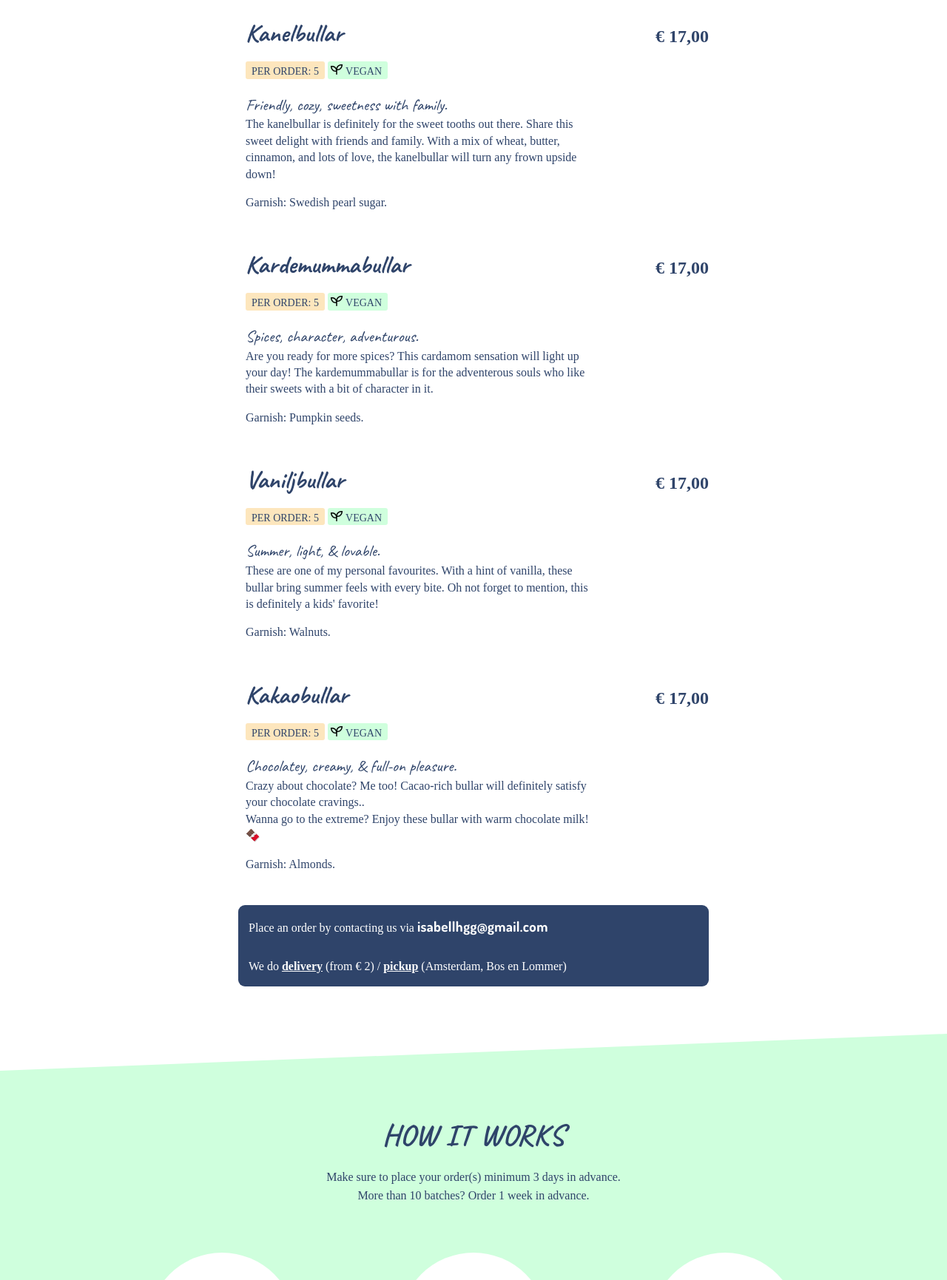
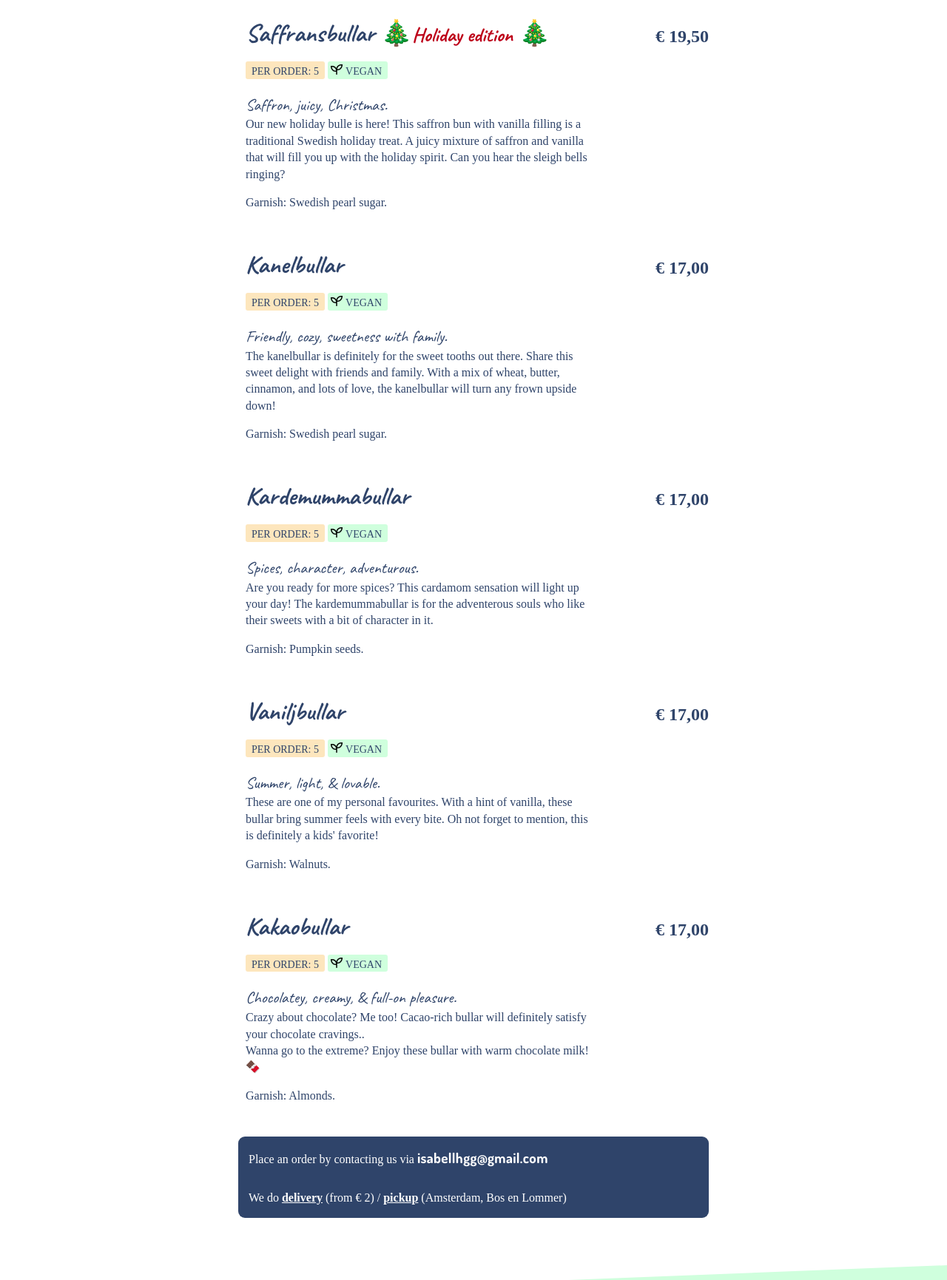
Before and after one commit to umeabakery/umeabakery.github.io, a plain HTML site: page index.html in a window 1280 px wide. Shown: the part 707-2438 px from the top of the page at 74% size. Drawn offline with Linux system fonts and the light colour scheme; a script that the page names is missing; a web font is replaced by a local one.

Commit message:
Saffranbullar

```diff
--- a/index.html
+++ b/index.html
@@ -125,6 +125,24 @@
       <div class="block__content">
         <ul class="menulist h-clearlist">
           <li class="menulist__item">
+            <h2 class="menulist__title">Saffransbullar 🎄<small style="color: #BD0019;">Holiday edition</small> 🎄</h2>
+            <ul class="h-clearlist">
+              <li class="menulist__extra menulist__extra--min">
+                Per order: 5
+              </li>
+              <li class="menulist__extra menulist__extra--hasicon menulist__extra--vegan">
+                <img src="assets/images/seedling-regular.svg" alt="Vegan" class="menulist__extra__icon">
+                Vegan
+              </li>
+            </ul>
+            <p>
+              <span class='menulist__tags'>Saffron, juicy, Christmas.</span>
+              Our new holiday bulle is here! This saffron bun with vanilla filling is a traditional Swedish holiday treat. A juicy mixture of saffron and vanilla that will fill you up with the holiday spirit. Can you hear the sleigh bells ringing?
+            </p>
+            <span class="menulist__price">€ 19,50</span>
+            Garnish: Swedish pearl sugar.
+          </li>
+          <li class="menulist__item">
             <h2 class="menulist__title">Kanelbullar</h2>
             <ul class="h-clearlist">
               <li class="menulist__extra menulist__extra--min">
@@ -146,6 +164,7 @@
             <span class="menulist__price">€ 17,00</span>
             Garnish: Swedish pearl sugar.
           </li>
+
           <li class="menulist__item">
             <h2 class="menulist__title">
               Kardemummabullar
@@ -202,7 +221,7 @@
             <p>
               <span class='menulist__tags'>Chocolatey, creamy, &amp; full-on pleasure.</span>
               Crazy about chocolate? Me too! Cacao-rich bullar will definitely satisfy your chocolate cravings..
-              <br>Wanna go to the extreme? Enjoy these bullar with warm chocolate milk! 🍫
+              <br>Wanna go to the extreme? Enjoy these bullar with warm chocolate milk!🍫
             </p>
             <span class="menulist__price">€ 17,00</span>
             Garnish: Almonds.
@@ -224,7 +243,7 @@
       <div class="block__content" style="text-align: center; line-height: 1.6;">
         <p>
           Make sure to place your order(s) minimum 3 days in advance.<br>
-          More than 10 batches? Order 1 week in advance.
+          More than 5 batches? Order 1 week in advance.
         </p>
       </div>
 
```
